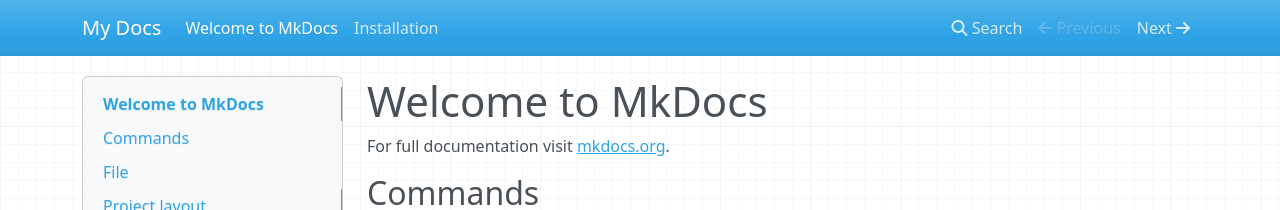
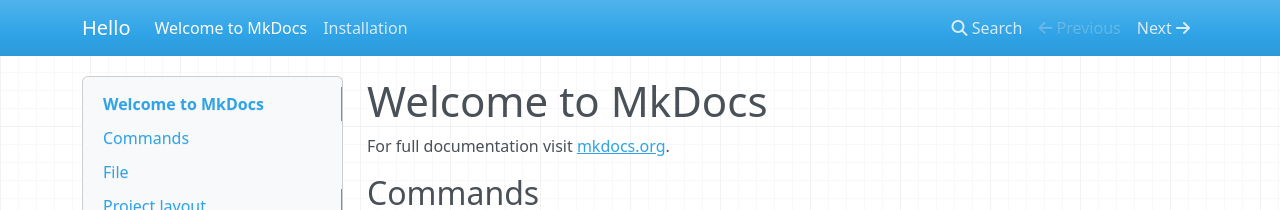
Before and after one commit to wk-j/mk-docs, an MkDocs documentation site: the page built from docs/index.md, in a window 1280 px wide. Shown: the top 210 px of the page. Built offline with MkDocs 1.6.1, drawn with Linux system fonts in a browser that asks for light colours; nearby versions of some CDN libraries.

Commit message:
Update site name

```diff
--- a/mkdocs.yml
+++ b/mkdocs.yml
@@ -1 +1 @@
-site_name: My Docs
+site_name: Hello
```
